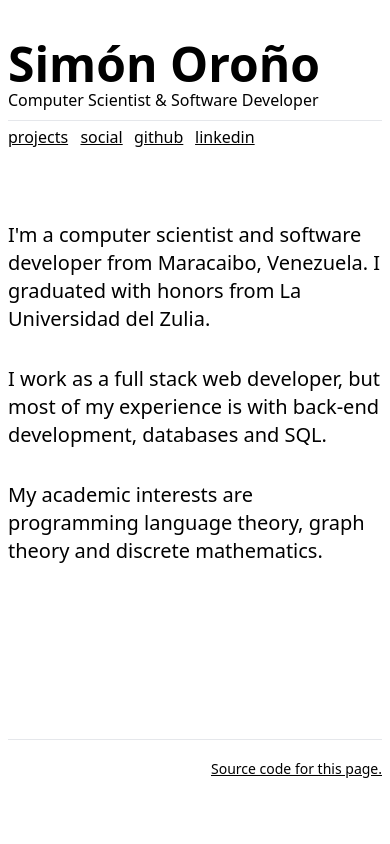
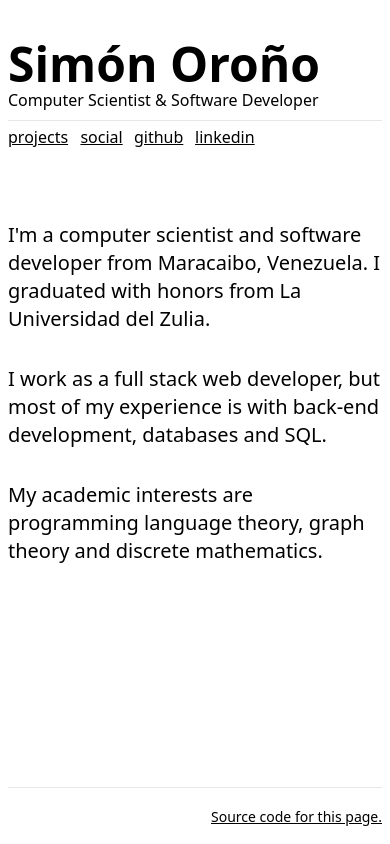
Before and after one commit to simonorono/mcbodev.com, a Next.js app: page / in a window 390 px wide. Built offline with nearby package versions, Linux system fonts and the light colour scheme; a web font is replaced by a local one.

Commit message:
Improve spacing on footer

```diff
--- a/components/layout.tsx
+++ b/components/layout.tsx
@@ -38,9 +38,9 @@ export default function Template({ h1, h2, children }: Props) {
           </main>
 
           <footer>
-            <hr className="mt-8" />
+            <hr className="mt-4" />
 
-            <div className="my-4 text-right pb-12 sm:pb-0">
+            <div className="my-4 text-right sm:pb-0">
               <NewTabLink
                 href={"https://github.com/simonorono/mcbodev.com"}
                 name="Source code for this page."
```
